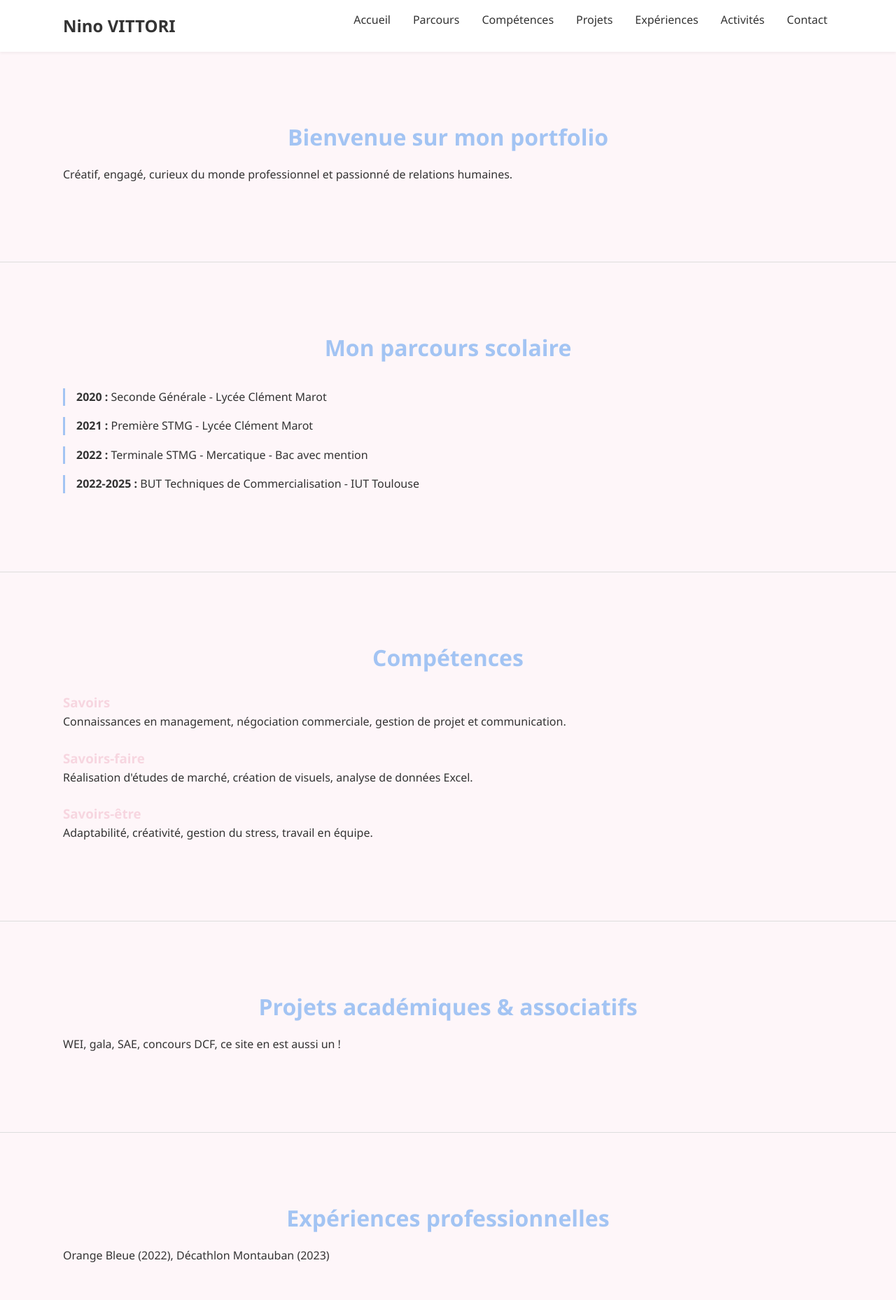
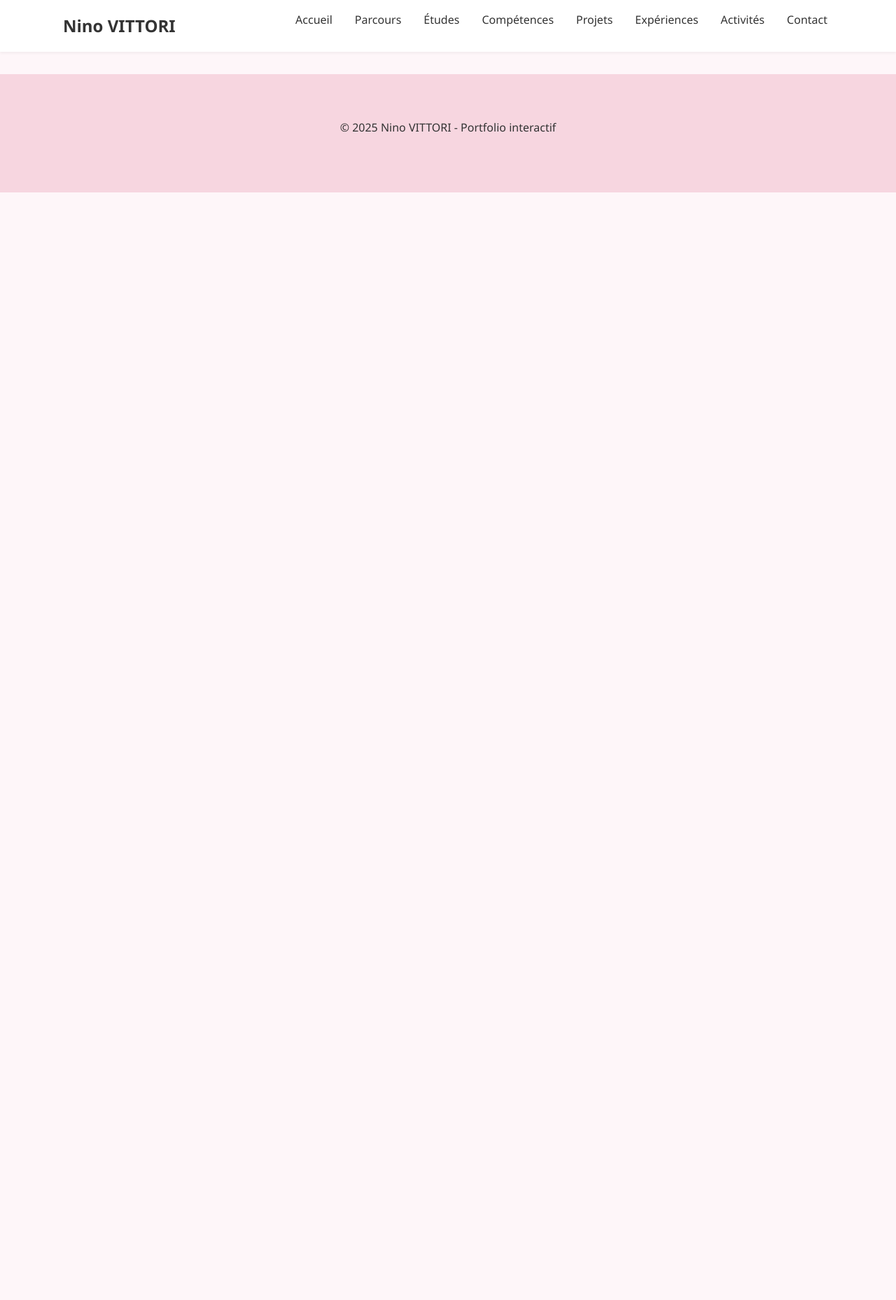
Before and after one commit to bizugog/portfolio-Nino-VITTORI, a plain HTML site: page index.html in a window 1280 px wide. Shown: the top 1858 px of the page at 70% size. After the commit the page ends 800 px from the top, so only its background shows below. Drawn offline with Linux system fonts and the light colour scheme.

Commit message:
Update index.html

```diff
--- a/index.html
+++ b/index.html
@@ -1,20 +1,22 @@
 <!DOCTYPE html>
 <html lang="fr">
 <head>
-  <meta charset="UTF-8" />
-  <meta name="viewport" content="width=device-width, initial-scale=1.0" />
-  <title>Nino VITTORI - Portfolio</title>
-  <link rel="stylesheet" href="styles.css" />
+  <meta charset="UTF-8">
+  <meta name="viewport" content="width=device-width, initial-scale=1.0">
+  <title>Portfolio | Nino VITTORI</title>
+  <link rel="stylesheet" href="styles.css">
   <script defer src="script.js"></script>
 </head>
 <body>
-  <header>
+  <!-- HEADER AVEC NAVIGATION -->
+  <header class="site-header">
     <div class="container">
       <h1 class="logo">Nino VITTORI</h1>
-      <nav id="nav-menu">
+      <nav class="nav" id="nav-menu">
         <ul>
           <li><a href="#accueil">Accueil</a></li>
           <li><a href="#parcours">Parcours</a></li>
+          <li><a href="#etudes">Études</a></li>
           <li><a href="#competences">Compétences</a></li>
           <li><a href="#projets">Projets</a></li>
           <li><a href="#experiences">Expériences</a></li>
@@ -22,76 +24,17 @@
           <li><a href="#contact">Contact</a></li>
         </ul>
       </nav>
-      <div class="hamburger" id="hamburger"><span></span><span></span><span></span></div>
+      <div class="hamburger" id="hamburger">
+        <span></span><span></span><span></span>
+      </div>
     </div>
   </header>
 
-  <section id="accueil" class="section">
+  <!-- CONTENU DU SITE EN SECTIONS (à venir) -->
+
+  <footer class="site-footer">
     <div class="container">
-      <h2>Bienvenue sur mon portfolio</h2>
-      <p>Créatif, engagé, curieux du monde professionnel et passionné de relations humaines.</p>
-    </div>
-  </section>
-
-  <section id="parcours" class="section">
-    <div class="container">
-      <h2>Mon parcours scolaire</h2>
-      <ul class="timeline">
-        <li><strong>2020 :</strong> Seconde Générale - Lycée Clément Marot</li>
-        <li><strong>2021 :</strong> Première STMG - Lycée Clément Marot</li>
-        <li><strong>2022 :</strong> Terminale STMG - Mercatique - Bac avec mention</li>
-        <li><strong>2022-2025 :</strong> BUT Techniques de Commercialisation - IUT Toulouse</li>
-      </ul>
-    </div>
-  </section>
-
-  <section id="competences" class="section">
-    <div class="container">
-      <h2>Compétences</h2>
-      <h3>Savoirs</h3>
-      <p>Connaissances en management, négociation commerciale, gestion de projet et communication.</p>
-      <h3>Savoirs-faire</h3>
-      <p>Réalisation d'études de marché, création de visuels, analyse de données Excel.</p>
-      <h3>Savoirs-être</h3>
-      <p>Adaptabilité, créativité, gestion du stress, travail en équipe.</p>
-    </div>
-  </section>
-
-  <section id="projets" class="section">
-    <div class="container">
-      <h2>Projets académiques & associatifs</h2>
-      <p>WEI, gala, SAE, concours DCF, ce site en est aussi un !</p>
-    </div>
-  </section>
-
-  <section id="experiences" class="section">
-    <div class="container">
-      <h2>Expériences professionnelles</h2>
-      <p>Orange Bleue (2022), Décathlon Montauban (2023)</p>
-    </div>
-  </section>
-
-  <section id="activites" class="section">
-    <div class="container">
-      <h2>Activités hors scolaire</h2>
-      <p>Sport (muscu, course), jeux de cartes (belote), création web, trading.</p>
-    </div>
-  </section>
-
-  <section id="contact" class="section">
-    <div class="container">
-      <h2>Contact</h2>
-      <ul>
-        <li>Email : <a href="mailto:nino.vittori@gmail.com">nino.vittori@gmail.com</a></li>
-        <li>Téléphone : 06.51.05.17.00</li>
-        <li>LinkedIn : <a href="https://www.linkedin.com/in/nino-vittori/" target="_blank">Mon profil</a></li>
-      </ul>
-    </div>
-  </section>
-
-  <footer>
-    <div class="container">
-      <p>&copy; 2025 Nino VITTORI - Portfolio personnel</p>
+      <p>&copy; 2025 Nino VITTORI - Portfolio interactif</p>
     </div>
   </footer>
 </body>
```
